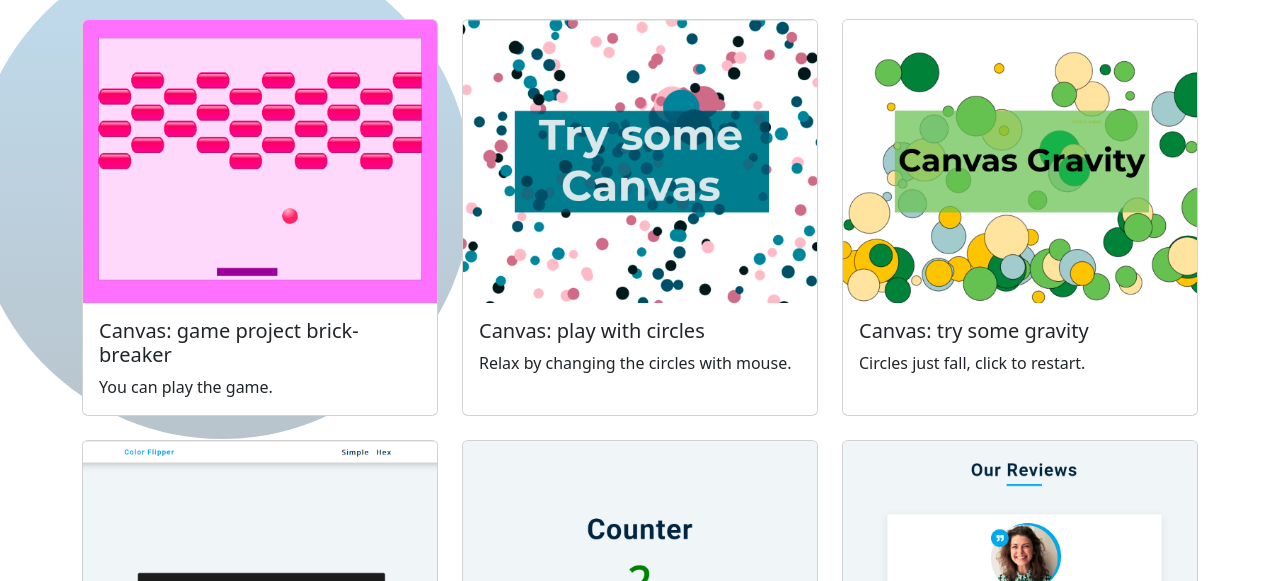
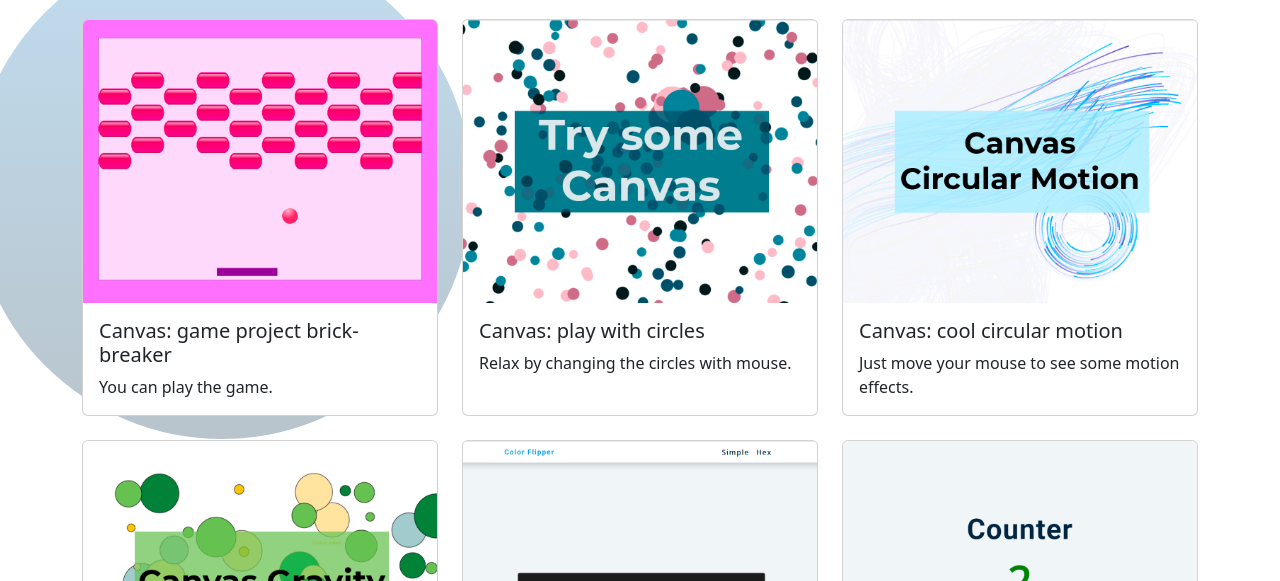
Before and after one commit to ValyaVyrodova/valyaVyrodova.github.io, a website: page index.html in a window 1280 px wide. Shown: the part 219-800 px from the top of the page. Drawn offline with nearby package versions, Linux system fonts and the light colour scheme.

Commit message:
add circular motion to the main project

```diff
--- a/index.html
+++ b/index.html
@@ -83,6 +83,15 @@
                             <div class="card-body">
                                 <h5 class="card-title">Canvas: play with circles</h5>
                                 <p class="card-text">Relax by changing the circles with mouse.</p>
+                            </div>
+                        </div>
+                    </div>
+                    <div class="col">
+                        <div class="card h-100" onclick="window.open('./canvas_api/circular-motion/index.html')">
+                            <img src="./img/canvas-circular-motion.png" class="card-img-top" alt="canvas">
+                            <div class="card-body">
+                                <h5 class="card-title">Canvas: cool circular motion</h5>
+                                <p class="card-text">Just move your mouse to see some motion effects.</p>
                             </div>
                         </div>
                     </div>
```
Also changed, not shown: img/canvas-circular-motion.png (added).
